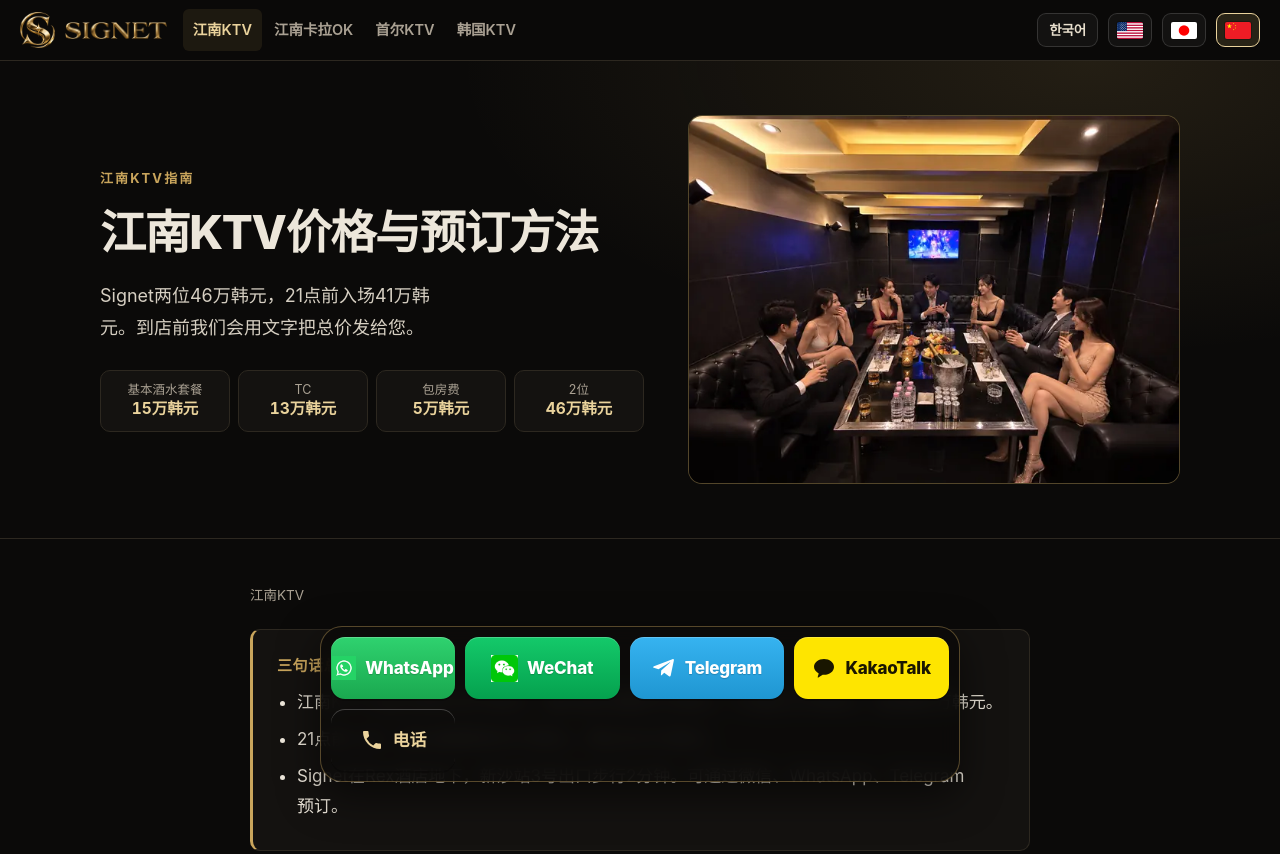
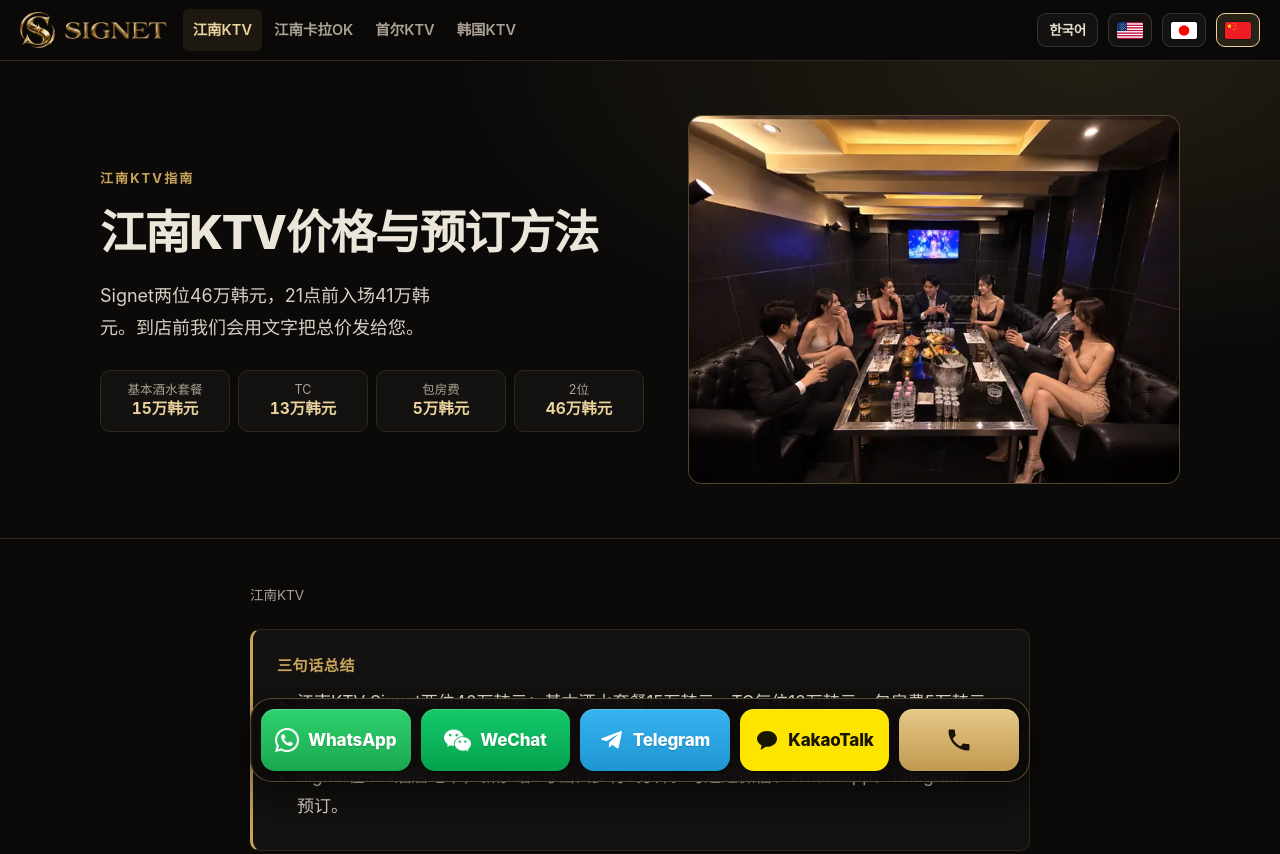
Before and after one commit to seungwo51/sig-net.co.kr, a plain HTML site: page zh/gangnam-ktv/index.html in a window 1280 px wide. Shown: the top 854 px of the page. Drawn offline with Linux system fonts and the light colour scheme.

Commit message:
CTA/flag redesign, copy fixes: zh/gangnam-ktv
Brand-colored larger CTA buttons, icon-only call, WhatsApp/WeChat on foreign pages only, horizontal flags, versioned CSS, Korean copy fixes.

Co-Authored-By: Claude Opus 5.5 <noreply@anthropic.com>
Claude-Session: https://claude.ai/code/session_01Xis8nS847cmgveXngVJMnA

```diff
--- a/zh/gangnam-ktv/index.html
+++ b/zh/gangnam-ktv/index.html
@@ -40,7 +40,7 @@
 <link rel="apple-touch-icon" href="/apple-touch-icon.png">
 <link rel="manifest" href="/site.webmanifest">
 <link rel="preload" as="image" href="/assets/img/gangnam-karaoke-party-02-1280.webp" imagesrcset="/assets/img/gangnam-karaoke-party-02-640.webp 640w, /assets/img/gangnam-karaoke-party-02-1280.webp 1280w" imagesizes="(max-width: 900px) 100vw, 520px" fetchpriority="high">
-<link rel="stylesheet" href="/assets/css/style.css">
+<link rel="stylesheet" href="/assets/css/style.css?v=d66e1353">
 <script type="application/ld+json">
 {
   "@context": "https://schema.org",
@@ -449,13 +449,13 @@
     <p class="adult">未满19岁不得入场。本站价格和信息以2026年11月16日为准。<br>© 2026 SIGNET</p>
   </div>
 </footer>
-<div class="dock dock-5" role="navigation" aria-label="快速预订">
-  <a class="d-wa" href="https://wa.me/821072433101" target="_blank" rel="noopener"><img src="/assets/img/icon-whatsapp.png" width="20" height="20" alt=""><span>WhatsApp</span></a>
-  <a class="d-wc" href="#wechat" data-wechat data-toast="已复制微信号 Pbk428"><img src="/assets/img/icon-wechat.png" width="20" height="20" alt=""><span>WeChat</span></a>
+<nav class="dock dock-int" aria-label="快速预订">
+  <a class="d-wa" href="https://wa.me/821072433101" target="_blank" rel="noopener"><img src="/assets/img/glyph-whatsapp.png" width="24" height="24" alt=""><span>WhatsApp</span></a>
+  <a class="d-wc" href="#wechat" data-wechat data-toast="已复制微信号 Pbk428"><img src="/assets/img/glyph-wechat.png" width="24" height="24" alt=""><span>WeChat</span></a>
   <a class="d-tg" href="https://t.me/pbk428" target="_blank" rel="noopener"><svg viewBox="0 0 24 24" aria-hidden="true"><path d="M21.9 4.3 18.700 19.500c-.2 1-.9 1.300-1.700.8l-4.800-3.500-2.300 2.200c-.3.3-.5.5-1 .5l.3-4.900 8.900-8c.4-.3-.1-.5-.6-.2L6.500 13.300l-4.700-1.500c-1-.3-1-1 .2-1.500L20.400 3.200c.9-.3 1.600.2 1.500 1.100z"/></svg><span>Telegram</span></a>
   <a class="d-kakao" href="https://open.kakao.com/me/Pbk428" target="_blank" rel="noopener"><svg viewBox="0 0 24 24" aria-hidden="true"><path d="M12 3C6.5 3 2 6.5 2 10.8c0 2.8 1.9 5.2 4.7 6.6l-1 3.7c-.1.4.3.7.6.5l4.4-2.9c.4 0 .9.1 1.3.1 5.5 0 10-3.5 10-7.9S17.500 3 12 3z"/></svg><span>KakaoTalk</span></a>
-  <a class="d-call" href="tel:+821072433101"><svg viewBox="0 0 24 24" aria-hidden="true"><path d="M6.6 10.8a15.1 15.1 0 0 0 6.6 6.6l2.2-2.2a1 1 0 0 1 1-.25 11.4 11.4 0 0 0 3.6.57 1 1 0 0 1 1 1V20a1 1 0 0 1-1 1A17 17 0 0 1 3 4a1 1 0 0 1 1-1h3.5a1 1 0 0 1 1 1c0 1.25.2 2.45.57 3.57a1 1 0 0 1-.25 1z"/></svg><span>电话</span></a>
-</div>
+  <a class="d-tel" href="tel:+821072433101" aria-label="电话 +82-10-7243-3101" title="电话 +82-10-7243-3101"><svg viewBox="0 0 24 24" aria-hidden="true"><path d="M6.6 10.8a15.1 15.1 0 0 0 6.6 6.6l2.2-2.2a1 1 0 0 1 1-.25 11.4 11.4 0 0 0 3.6.57 1 1 0 0 1 1 1V20a1 1 0 0 1-1 1A17 17 0 0 1 3 4a1 1 0 0 1 1-1h3.5a1 1 0 0 1 1 1c0 1.25.2 2.45.57 3.57a1 1 0 0 1-.25 1z"/></svg></a>
+</nav>
 <script>document.querySelectorAll('[data-wechat]').forEach(function(a){a.addEventListener('click',function(e){e.preventDefault();var t=a.getAttribute('data-toast');if(navigator.clipboard){navigator.clipboard.writeText('Pbk428').catch(function(){})}var d=document.createElement('div');d.className='toast';d.setAttribute('role','status');d.textContent=t;document.body.appendChild(d);setTimeout(function(){d.remove()},2600)})})</script>
 </body>
 </html>
```
